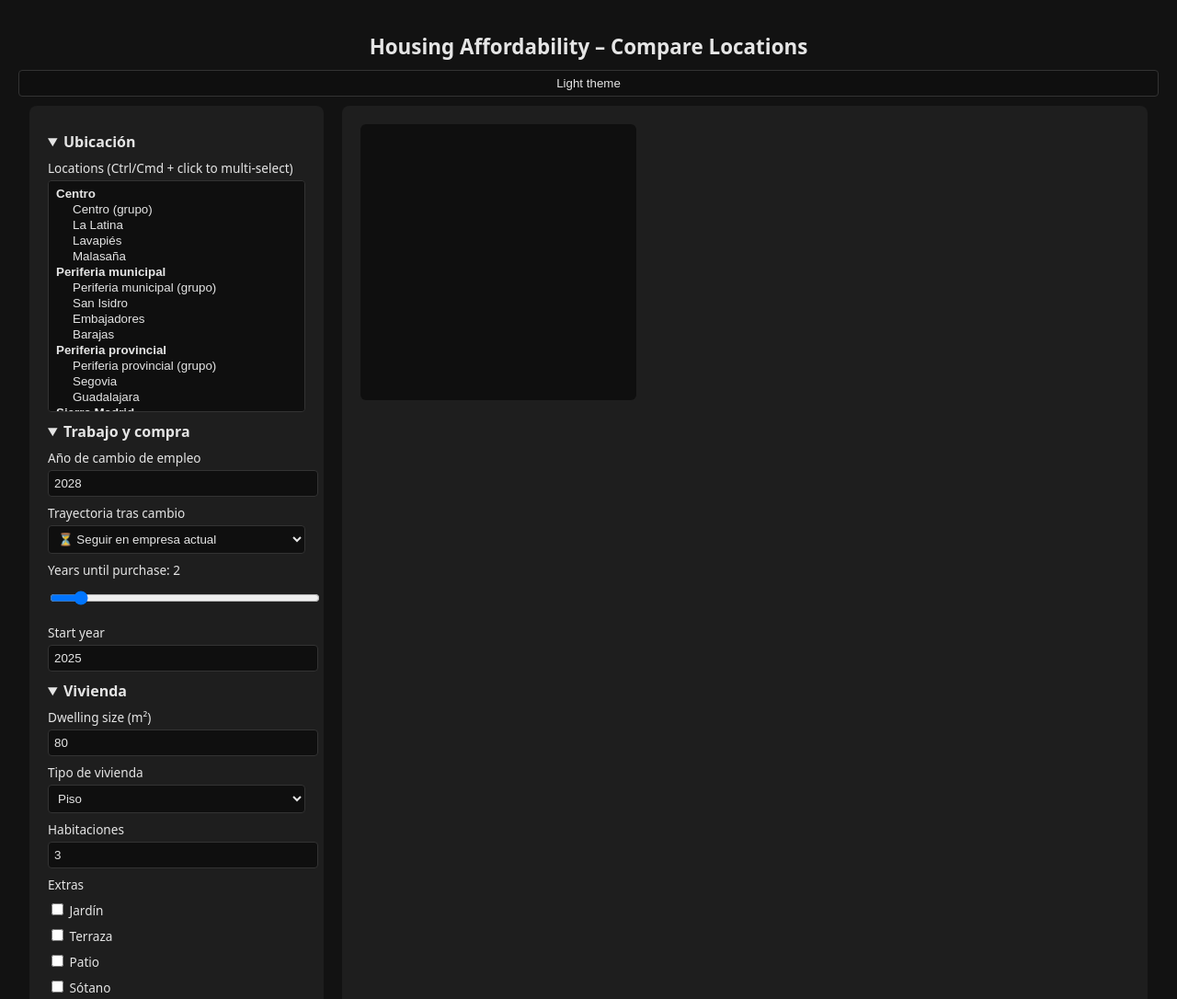
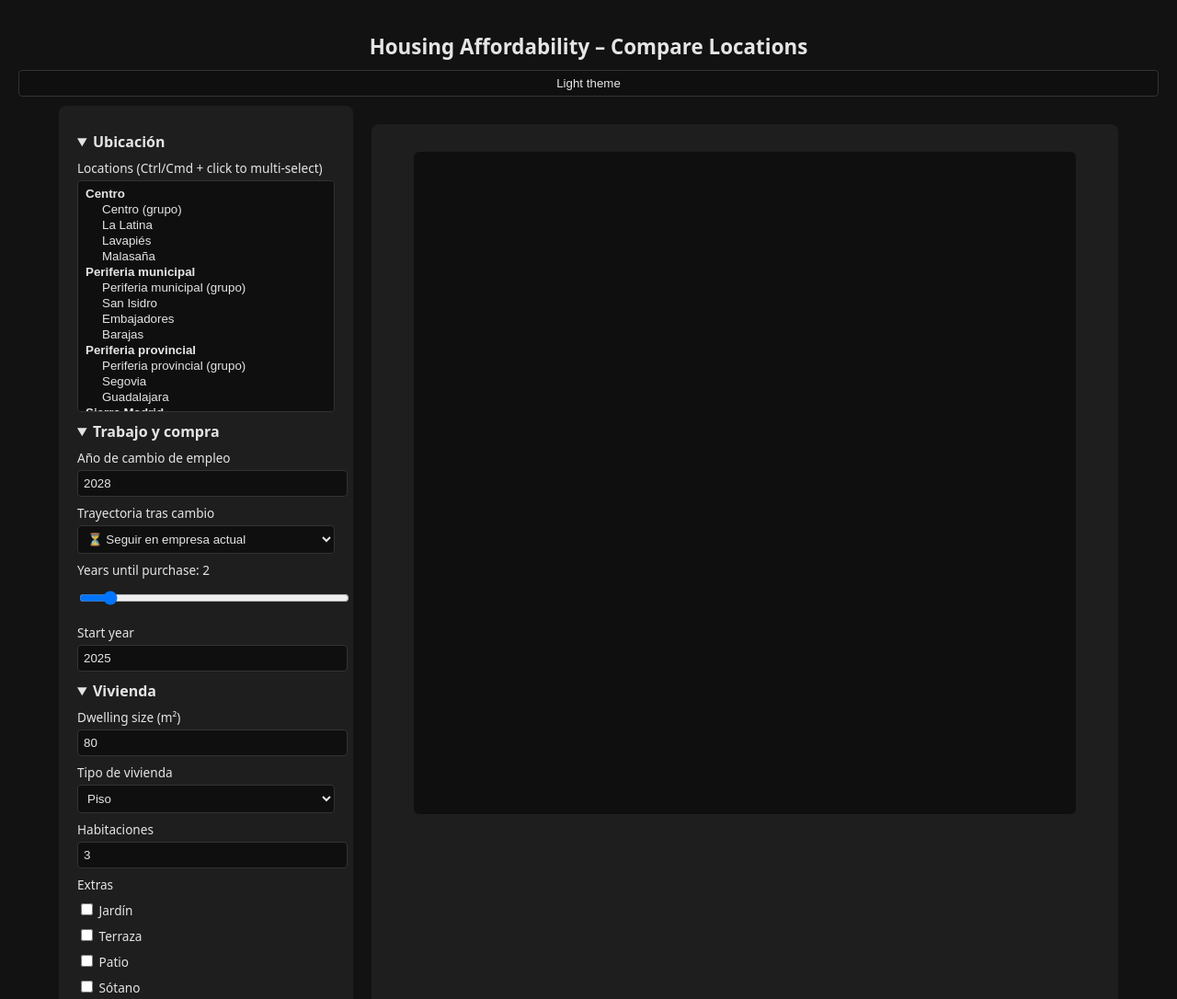
Before and after one commit to adrisan0/house, a plain HTML site: page index.html in a window 1280 px wide. Shown: the top 1086 px of the page at 92% size. Drawn offline with nearby package versions, Linux system fonts and the light colour scheme.

Commit message:
Refine layout margins and chart size

```diff
--- a/index.html
+++ b/index.html
@@ -49,7 +49,8 @@
         grid-template-columns: 320px 1fr;
         gap: 20px;
         width: 100%;
-        max-width: 95vw;
+        max-width: min(1200px, 90vw);
+        margin: 0 auto;
       }
       details {
         margin-bottom: 10px;
@@ -88,6 +89,17 @@
         width: 100%;
         max-height: 120px;
         margin-top: 4px;
+      }
+      .chart-container {
+        padding: 30px;
+        margin-top: 20px;
+      }
+      .chart-container canvas {
+        display: block;
+        width: 100%;
+        max-width: 700px;
+        margin: 0 auto;
+        padding: 10px;
       }
       canvas {
         background: #0f0f0f;
@@ -475,7 +487,7 @@
         </p>
       </div>
 
-      <div class="panel">
+      <div class="panel chart-container">
         <canvas id="chart" height="300"></canvas>
       </div>
     </div>
```
Also changed, not shown: 1 other file.
